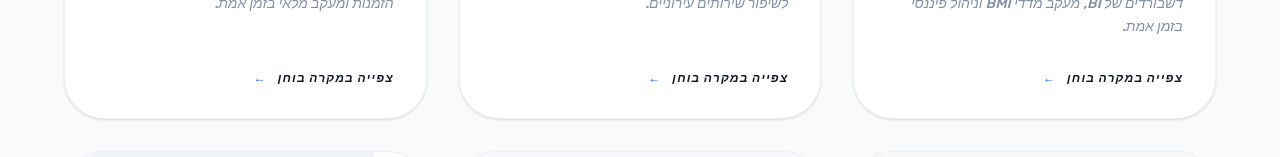
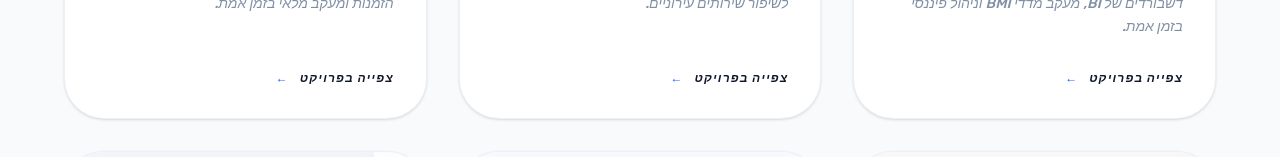
Before and after one commit to liorkima5-coder/Portfolio, a Next.js app: page /projects in a window 1280 px wide. Shown: the part 718-875 px from the top of the page. Built offline with nearby package versions, Linux system fonts and the light colour scheme.

Commit message:
Update page.tsx

```diff
--- a/app/projects/page.tsx
+++ b/app/projects/page.tsx
@@ -89,7 +89,7 @@ export default function ProjectsPage() {
                 </p>
 
                 <div className="mt-auto flex items-center text-slate-900 font-black text-xs gap-3 group-hover:gap-5 transition-all">
-                  <span className="uppercase tracking-widest">צפייה במקרה בוחן</span>
+                  <span className="uppercase tracking-widest">צפייה בפרויקט</span>
                   <span className="text-blue-600">←</span>
                 </div>
               </div>
```
